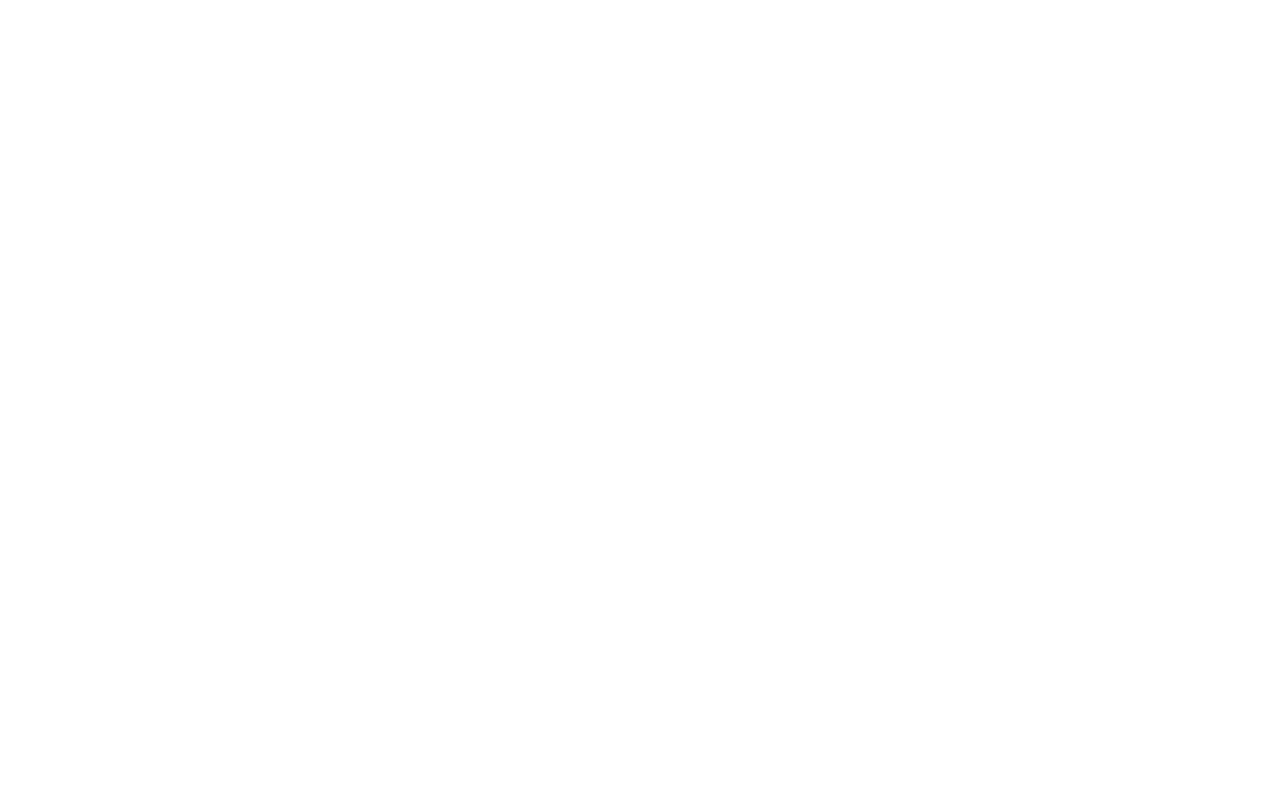
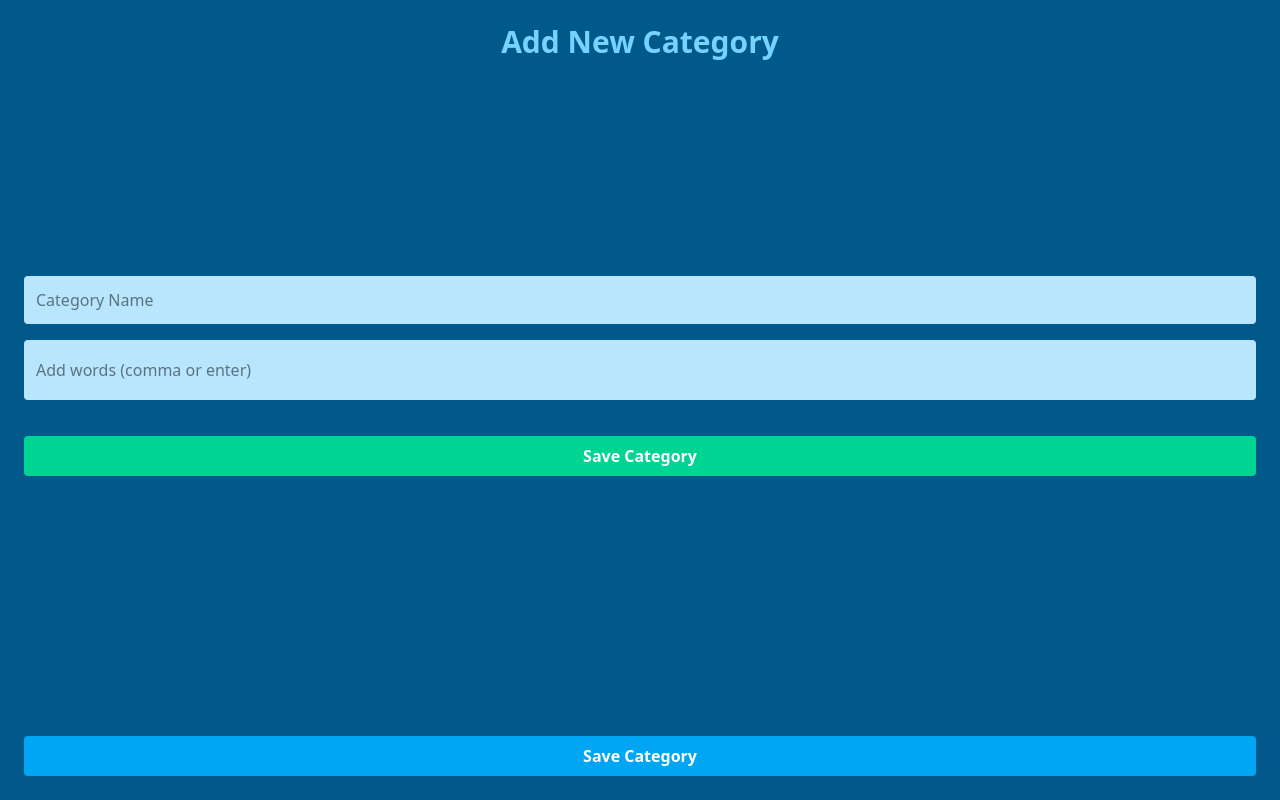
Before and after one commit to ThomasVersaevel/31seconds, a React (Vite) app: page /add-category in a window 1280 px wide. Before the commit this address had no page. Built offline with nearby package versions, Linux system fonts and the light colour scheme.

Commit message:
Add create and delete category screens

```diff
--- a/package.json
+++ b/package.json
@@ -10,6 +10,7 @@
     "preview": "vite preview"
   },
   "dependencies": {
+    "@heroicons/react": "^2.2.0",
     "@tailwindcss/vite": "^4.1.5",
     "react": "^19.0.0",
     "react-dom": "^19.0.0",
--- a/src/App.css
+++ b/src/App.css
@@ -30,9 +30,9 @@
   animation: spin-slow 30s infinite linear;
   opacity: 0.3;
   margin: auto;
-  z-index: 0;
   transform: translate(-50%, -50%);
 }
+
 
 /* Fireworks container */
 .firework {
--- a/src/App.tsx
+++ b/src/App.tsx
@@ -10,6 +10,8 @@ import Card from "./components/GameComponents/Card";
 import { TeamProvider } from "./context/TeamContext";
 import { WordsProvider } from "./context/WordsContext";
 import Winner from "./components/GameComponents/Winner";
+import CreateCategory from "./components/CreateCategory";
+import DeleteCategory from "./components/DeleteCategory";
 
 export function App() {
   const navigate = useNavigate();
@@ -54,6 +56,8 @@ export function App() {
             <Route path="/game" element={<Game />} />
             <Route path="/game/card" element={<Card />} />
             <Route path="/settings" element={<Settings />} />
+            <Route path="/add-category" element={<CreateCategory />} />
+            <Route path="/delete-category" element={<DeleteCategory />} />
             <Route path="/game/scoring" element={<ScoringScreen />} />
             <Route
               path="/game/ready"
--- /dev/null
+++ b/src/components/CreateCategory.tsx
@@ -0,0 +1,126 @@
+import { useState } from "react";
+import { useNavigate } from "react-router-dom";
+
+export default function CreateCategory() {
+  const navigate = useNavigate();
+  const [categoryName, setCategoryName] = useState("");
+  const [wordInput, setWordInput] = useState("");
+  const [words, setWords] = useState<string[]>([]);
+
+  const handleWordInput = (e: React.ChangeEvent<HTMLInputElement>) => {
+    const value = e.target.value;
+
+    // Check for comma or Enter
+    if (value.endsWith(",") || value.endsWith("\n")) {
+      const trimmed = value.replace(/,|\n/g, "").trim();
+      if (trimmed && !words.includes(trimmed)) {
+        setWords([...words, trimmed]);
+      }
+      setWordInput("");
+    } else {
+      setWordInput(value);
+    }
+  };
+
+  const removeWord = (wordToRemove: string) => {
+    setWords(words.filter((word) => word !== wordToRemove));
+  };
+
+  const handleSubmit = (e: React.FormEvent) => {
+    e.preventDefault();
+    const trimmedName = categoryName.trim();
+    if (!trimmedName || words.length === 0) {
+      alert("Please provide a category name and at least one word.");
+      return;
+    }
+    const csv = words.join(",");
+    try {
+      localStorage.setItem(`${trimmedName.toLocaleLowerCase()}.csv`, csv); // Save to localStorage
+      // Show all custom categories in bubles below the form
+    } catch (error) {
+      console.error("Failed to save category:", error);
+      alert("Failed to save category. Please try again.");
+    }
+
+    // Clean up state
+    setCategoryName("");
+    setWords([]);
+  };
+
+  return (
+    <div className="w-full h-screen p-6 bg-sky-800 flex flex-col justify-center">
+      <h2 className="text-3xl text-sky-300 font-bold text-center mb-auto">
+        Add New Category
+      </h2>
+      <div className="mb-auto">
+        <form onSubmit={handleSubmit} className="flex flex-col gap-4">
+          <input
+            type="text"
+            value={categoryName}
+            onChange={(e) => setCategoryName(e.target.value)}
+            placeholder="Category Name"
+            className="p-3 rounded bg-sky-200 text-black"
+          />
+
+          <div className="p-3 rounded bg-sky-200 text-black min-h-[60px] flex flex-wrap gap-2 items-center">
+            {words.map((word) => (
+              <div
+                key={word}
+                className="flex items-center bg-sky-500 text-white rounded-full px-3 py-1 text-sm"
+              >
+                {word}
+                <button
+                  type="button"
+                  onClick={() => removeWord(word)}
+                  className="ml-2 text-white hover:text-gray-300"
+                >
+                  &times;
+                </button>
+              </div>
+            ))}
+            <input
+              type="text"
+              value={wordInput}
+              onChange={handleWordInput}
+              onKeyDown={(e) => {
+                if (e.key === "Enter") e.preventDefault(); // prevent newline
+              }}
+              placeholder="Add words (comma or enter)"
+              className="flex-grow min-w-[100px] bg-transparent outline-none"
+            />
+          </div>
+
+          <button
+            type="submit"
+            className="mt-5 bg-emerald-400 text-white font-bold py-2 px-4 rounded hover:bg-emerald-600"
+            onClick={handleSubmit}
+          >
+            Save Category
+          </button>
+        </form>
+      </div>
+      <div className="mt-6 flex flex-wrap gap-2">
+        {Object.keys(localStorage)
+          .filter((key) => key.endsWith(".csv") || /^[a-z0-9_-]+$/i.test(key)) // optional stricter match
+          .map((key) => (
+            <button
+              key={key}
+              type="button"
+              disabled
+              className="bg-sky-300 text-sky-900 px-4 py-2 rounded-full opacity-80 cursor-default"
+            >
+              {key.replace(".csv", "")}
+            </button>
+          ))}
+      </div>
+
+      <button
+        type="submit"
+        className="mt-5 bg-sky-500 text-white font-bold py-2 px-4 rounded hover:bg-sky-600"
+        onClick={() => navigate("/settings")}
+      >
+        Save Category
+      </button>
+    </div>
+  );
+}
--- /dev/null
+++ b/src/components/DeleteCategory.tsx
@@ -0,0 +1,61 @@
+import { useEffect, useState } from "react";
+import { useNavigate } from "react-router-dom";
+
+const DeleteCategory = () => {
+  const navigate = useNavigate();
+  const [customCategories, setCustomCategories] = useState<string[]>([]);
+
+  useEffect(() => {
+    const keys = Object.keys(localStorage).filter((key) =>
+      key.endsWith(".csv")
+    );
+    const names = keys.map((key) => key.replace(".csv", ""));
+    setCustomCategories(names);
+  }, []);
+
+  const handleDelete = (categoryName: string) => {
+    const confirmed = window.confirm(
+      `Are you sure you want to permanently delete "${categoryName}"?`
+    );
+    if (confirmed) {
+      localStorage.removeItem(`${categoryName}.csv`);
+      setCustomCategories((prev) =>
+        prev.filter((name) => name !== categoryName)
+      );
+    }
+  };
+
+  return (
+    <div className="w-full h-screen p-6 bg-sky-800 justify-center flex flex-col">
+      <h2 className="text-3xl text-sky-300 mb-5 font-bold text-center mb-auto">
+        Delete Custom Categories
+      </h2>
+
+      {customCategories.length === 0 ? (
+        <p className="text-gray-300">No custom categories found.</p>
+      ) : (
+        <div className="flex flex-col gap-3">
+          {customCategories.map((category) => (
+            <button
+              key={category}
+              onClick={() => handleDelete(category)}
+              className="w-full bg-rose-600 hover:bg-rose-700 text-white font-semibold py-2 px-4 rounded-lg shadow"
+            >
+              Delete "{category}"
+            </button>
+          ))}
+        </div>
+      )}
+
+      <button
+        type="button"
+        className="w-full mt-auto px-4 py-2 mt-6 bg-sky-500 text-white rounded-lg hover:bg-sky-400 focus:outline-none focus:ring-2 focus:ring-sky-200 focus:ring-opacity-50"
+        onClick={() => navigate("/settings")}
+      >
+        Back to Settings
+      </button>
+    </div>
+  );
+};
+
+export default DeleteCategory;
--- a/src/context/WordsContext.tsx
+++ b/src/context/WordsContext.tsx
@@ -1,13 +1,13 @@
-import { createContext, useContext, useState, ReactNode } from "react";
+import { createContext, useContext, useState, ReactNode, useEffect } from "react";
 
-// Import CSV files as raw strings
+// Raw imports
 import boysCategory from "../assets/categories/boys.csv?raw";
 import funnyCategory from "../assets/categories/funny.csv?raw";
 import peopleCategory from "../assets/categories/people.csv?raw";
 import placesCategory from "../assets/categories/places.csv?raw";
 import wordsCategory from "../assets/categories/words.csv?raw";
 
-export type Category = "boys" | "funny" | "people" | "places" | "words";
+export type Category = string; // Changed from union type to support dynamic custom categories
 
 interface WordsContextType {
   getWords: (categories: Category[]) => string[];
@@ -29,35 +29,41 @@ export const WordsProvider = ({ children }: { children: ReactNode }) => {
     "words",
   ]);
 
-  const wordPools: Record<Category, string[]> = {
-    boys: boysCategory
-      .split(",")
-      .map((w) => w.trim())
-      .filter(Boolean),
-    funny: funnyCategory
-      .split(",")
-      .map((w) => w.trim())
-      .filter(Boolean),
-    people: peopleCategory
-      .split(",")
-      .map((w) => w.trim())
-      .filter(Boolean),
-    places: placesCategory
-      .split(",")
-      .map((w) => w.trim())
-      .filter(Boolean),
-    words: wordsCategory
-      .split(",")
-      .map((w) => w.trim())
-      .filter(Boolean),
-  };
+  const [wordPools, setWordPools] = useState<Record<Category, string[]>>({
+    boys: parseCSV(boysCategory),
+    funny: parseCSV(funnyCategory),
+    people: parseCSV(peopleCategory),
+    places: parseCSV(placesCategory),
+    words: parseCSV(wordsCategory),
+  });
 
   const [usedWords, setUsedWords] = useState<Set<string>>(new Set());
+
+  useEffect(() => {
+    const customPools: Record<Category, string[]> = {};
+
+    for (let i = 0; i < localStorage.length; i++) {
+      const key = localStorage.key(i);
+      if (key && key.endsWith(".csv")) {
+        const name = key.replace(".csv", "");
+        const csv = localStorage.getItem(key);
+        if (csv) {
+          customPools[name] = parseCSV(csv);
+        }
+      }
+    }
+
+    setWordPools((prev) => ({ ...prev, ...customPools }));
+
+    // Optionally auto-add all custom categories to selection
+    const customKeys = Object.keys(customPools);
+    setSelectedCategories((prev) => [...new Set([...prev, ...customKeys])]);
+  }, []);
 
   const getWords = (categories: Category[] = selectedCategories): string[] => {
     const selectedWords: string[] = [];
     const availablePools = categories.map((cat) =>
-      wordPools[cat].filter((word) => !usedWords.has(word))
+      wordPools[cat]?.filter((word) => !usedWords.has(word)) || []
     );
 
     while (
@@ -95,6 +101,12 @@ export const WordsProvider = ({ children }: { children: ReactNode }) => {
   );
 };
 
+const parseCSV = (csv: string): string[] =>
+  csv
+    .split(",")
+    .map((w) => w.trim())
+    .filter(Boolean);
+
 export const useWords = () => {
   const context = useContext(WordsContext);
   if (!context) throw new Error("useWords must be used within a WordsProvider");
```
Also changed, not shown: src/components/Settings.tsx (+22 -13 lines), 1 other file (tests, documents, lock files or other folders).
